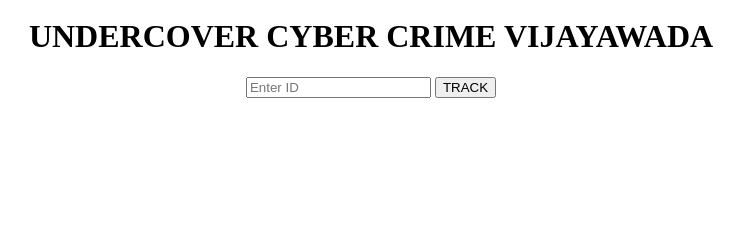
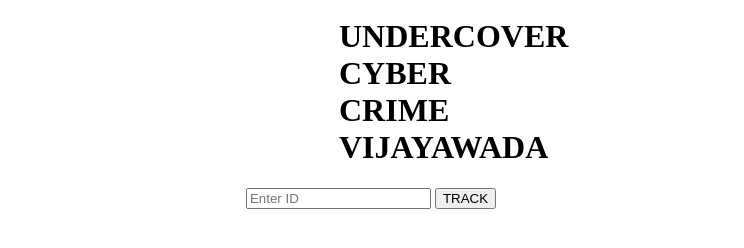
Before and after one commit to Cyber-Crime-tracker/undercover-call-tracking, a plain HTML site: page index.html in a window 1280 px wide. Shown: the part 86-334 px from the top of the page, without its empty margins (269-1013 px from the left). Drawn offline with Linux system fonts and the light colour scheme.

Commit message:
Update mystyle.css

```diff
--- a/mystyle.css
+++ b/mystyle.css
@@ -17,7 +17,7 @@
 			img{
 				width:250px;
 				}
-
+			h1{
 				padding-left:600px;
 				padding-right:600px;
 				font-weight:bold;
```
